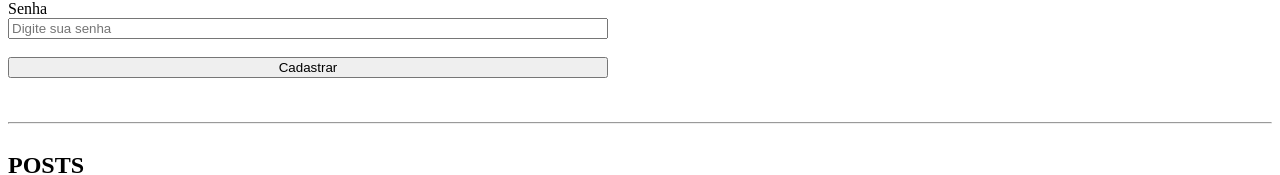
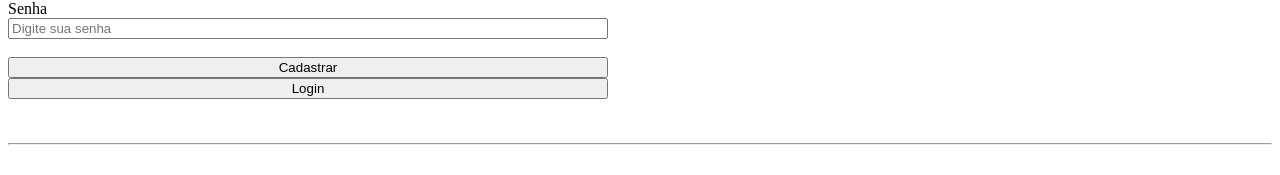
Before and after one commit to AndreessaLopes/fireapp, a React (Create React App) app: page / in a window 1280 px wide. Shown: the part 204-379 px from the top of the page. Built offline with nearby package versions, Linux system fonts and the light colour scheme; no server answers; the database is empty.

Commit message:
Fazendo login

```diff
--- a/src/App.js
+++ b/src/App.js
@@ -13,7 +13,11 @@ import {
 import { useState, useEffect } from "react";
 import "./app.css";
 
-import { createUserWithEmailAndPassword } from "firebase/auth";
+import {
+  createUserWithEmailAndPassword,
+  signInWithEmailAndPassword,
+  signOut,
+} from "firebase/auth";
 
 function App() {
   const [titulo, setTitulo] = useState("");
@@ -24,6 +28,9 @@ function App() {
 
   const [email, setEmail] = useState("");
   const [senha, setSenha] = useState("");
+
+  const [user, setUser] = useState(false);
+  const [userDetail, setUserDetail] = useState({});
 
   useEffect(() => {
     async function loadPosts() {
@@ -143,9 +150,49 @@ function App() {
       });
   }
 
+  async function logarUsuario() {
+    await signInWithEmailAndPassword(auth, email, senha)
+      .then((value) => {
+        alert("Usuário logado com sucesso!");
+        setUserDetail({
+          uid: value.user.uid,
+          email: value.user.email,
+        });
+        setUser(true);
+        setEmail("");
+        setSenha("");
+      })
+      .catch((error) => {
+        if (error.code === "auth/wrong-password") {
+          alert("Senha incorreta!");
+        } else if (error.code === "auth/user-not-found") {
+          alert("Usuário não encontrado!");
+        } else {
+          alert("Erro ao logar usuário: ", error);
+        }
+      });
+  }
+
+  async function fazerLogout() {
+    await signOut(auth);
+    setUser(false);
+    setUserDetail({});
+  }
+
   return (
     <div className="App">
       <h1> React JS + Firebase :) </h1>
+      {user && (
+        <div>
+          <strong>Seja bem-vindo(a) (Você está logado!)</strong> <br />
+          <span>
+            {" "}
+            ID: {userDetail.uid} - Email: {userDetail.email}
+          </span>
+          <button onClick={fazerLogout}>Sair</button>
+          <br /> <br />
+        </div>
+      )}
       <div className="container">
         <h2>Usuários</h2>
         <label>Email</label>
@@ -166,6 +213,7 @@ function App() {
         <br />
 
         <button onClick={novoUsuario}>Cadastrar</button>
+        <button onClick={logarUsuario}>Login</button>
       </div>
       <br /> <br />
       <hr />
```
